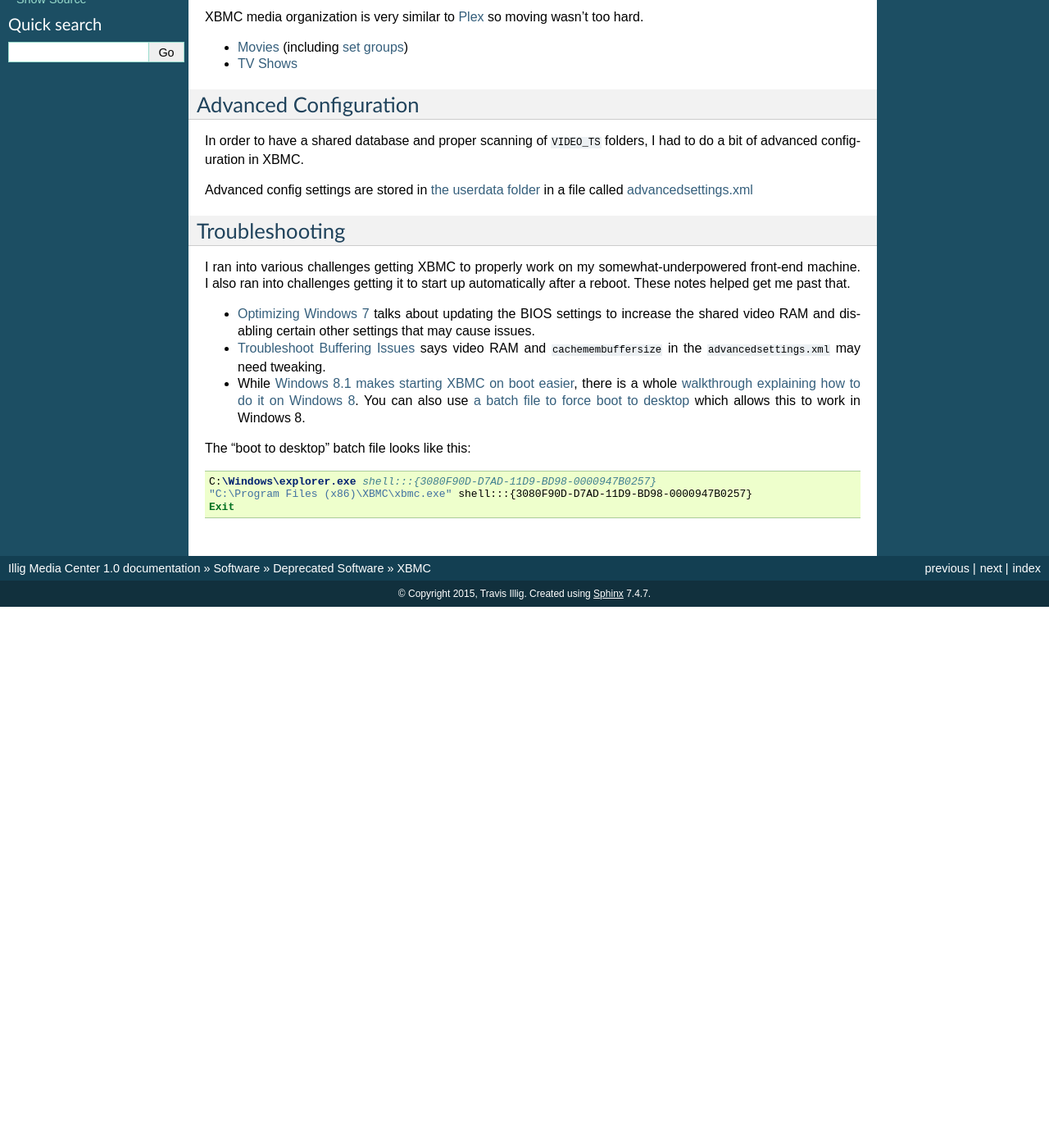
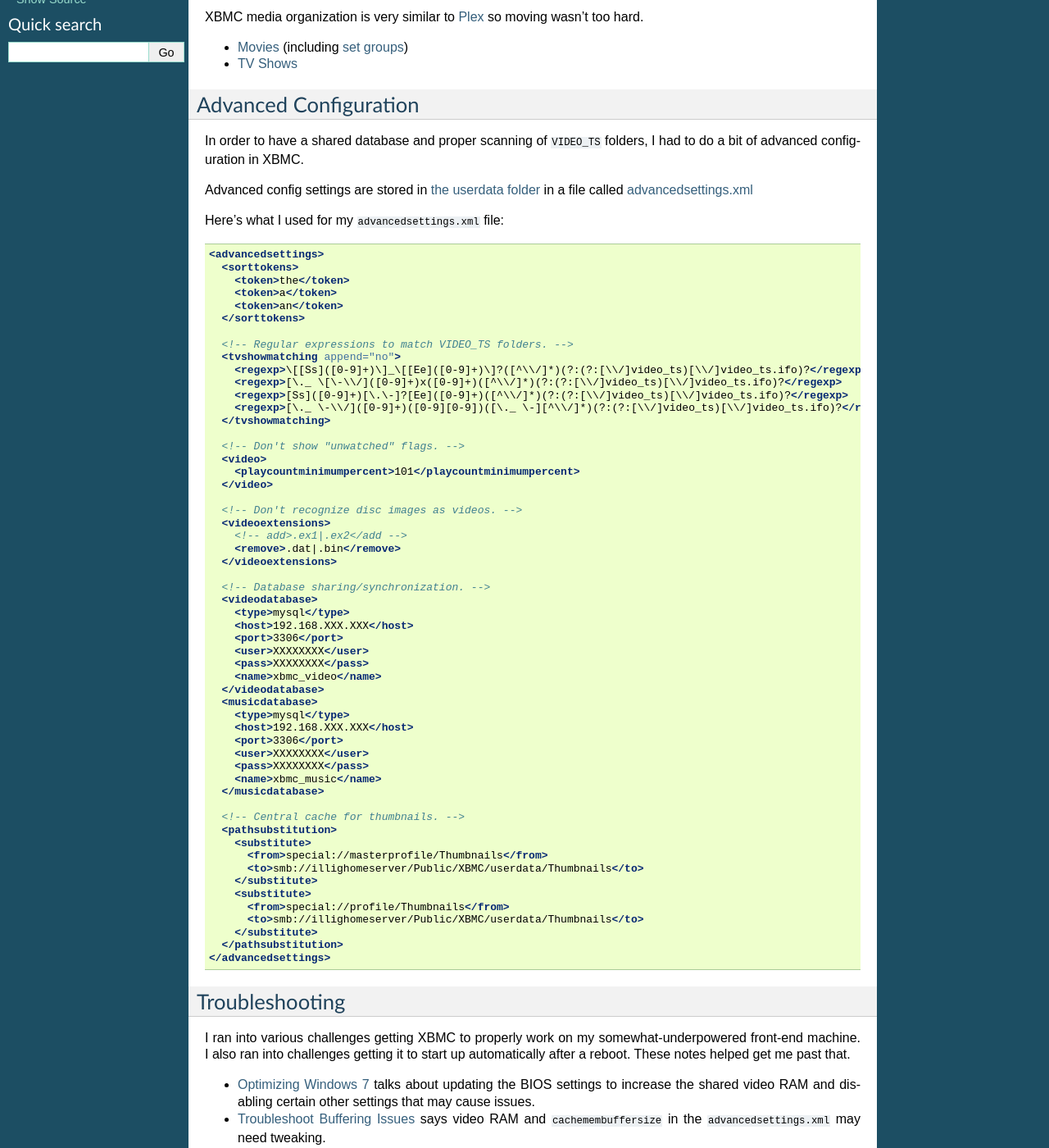
Before and after one commit to tillig/mediacenter, a Sphinx documentation site: the page built from docs/software/deprecated/xbmc.rst, in a window 1280 px wide and 1400 px high, scrolled down 297 px. Shown: the whole window at 82% size. Built offline with Sphinx 7.4.7, drawn with Linux system fonts in a browser that asks for light colours; before the commit the page ends 1037 px from its top, so only the background shows below that.

Commit message:
Added XBMC advancedsettings.xml

```diff
--- a/docs/software/deprecated/xbmc.rst
+++ b/docs/software/deprecated/xbmc.rst
@@ -19,6 +19,67 @@
 
 Advanced config settings are stored in `the userdata folder <http://kodi.wiki/view/Userdata_folder>`_ in a file called `advancedsettings.xml <http://kodi.wiki/view/Advancedsettings.xml>`_
 
+Here's what I used for my ``advancedsettings.xml`` file:
+
+.. sourcecode:: xml
+
+    <advancedsettings>
+      <sorttokens>
+        <token>the</token>
+        <token>a</token>
+        <token>an</token>
+      </sorttokens>
+
+      <!-- Regular expressions to match VIDEO_TS folders. -->
+      <tvshowmatching append="no">
+        <regexp>\[[Ss]([0-9]+)\]_\[[Ee]([0-9]+)\]?([^\\/]*)(?:(?:[\\/]video_ts)[\\/]video_ts.ifo)?</regexp>
+        <regexp>[\._ \[\-\\/]([0-9]+)x([0-9]+)([^\\/]*)(?:(?:[\\/]video_ts)[\\/]video_ts.ifo)?</regexp>
+        <regexp>[Ss]([0-9]+)[\.\-]?[Ee]([0-9]+)([^\\/]*)(?:(?:[\\/]video_ts)[\\/]video_ts.ifo)?</regexp>
+        <regexp>[\._ \-\\/]([0-9]+)([0-9][0-9])([\._ \-][^\\/]*)(?:(?:[\\/]video_ts)[\\/]video_ts.ifo)?</regexp>
+      </tvshowmatching>
+
+      <!-- Don't show "unwatched" flags. -->
+      <video>
+        <playcountminimumpercent>101</playcountminimumpercent>
+      </video>
+
+      <!-- Don't recognize disc images as videos. -->
+      <videoextensions>
+        <!-- add>.ex1|.ex2</add -->
+        <remove>.dat|.bin</remove>
+      </videoextensions>
+
+      <!-- Database sharing/synchronization. -->
+      <videodatabase>
+        <type>mysql</type>
+        <host>192.168.XXX.XXX</host>
+        <port>3306</port>
+        <user>XXXXXXXX</user>
+        <pass>XXXXXXXX</pass>
+        <name>xbmc_video</name>
+      </videodatabase>
+      <musicdatabase>
+        <type>mysql</type>
+        <host>192.168.XXX.XXX</host>
+        <port>3306</port>
+        <user>XXXXXXXX</user>
+        <pass>XXXXXXXX</pass>
+        <name>xbmc_music</name>
+      </musicdatabase>
+
+      <!-- Central cache for thumbnails. -->
+      <pathsubstitution>
+        <substitute>
+          <from>special://masterprofile/Thumbnails</from>
+          <to>smb://illighomeserver/Public/XBMC/userdata/Thumbnails</to>
+        </substitute>
+        <substitute>
+          <from>special://profile/Thumbnails</from>
+          <to>smb://illighomeserver/Public/XBMC/userdata/Thumbnails</to>
+        </substitute>
+      </pathsubstitution>
+    </advancedsettings>
+
 Troubleshooting
 ===============
 I ran into various challenges getting XBMC to properly work on my somewhat-underpowered front-end machine. I also ran into challenges getting it to start up automatically after a reboot. These notes helped get me past that.
```
